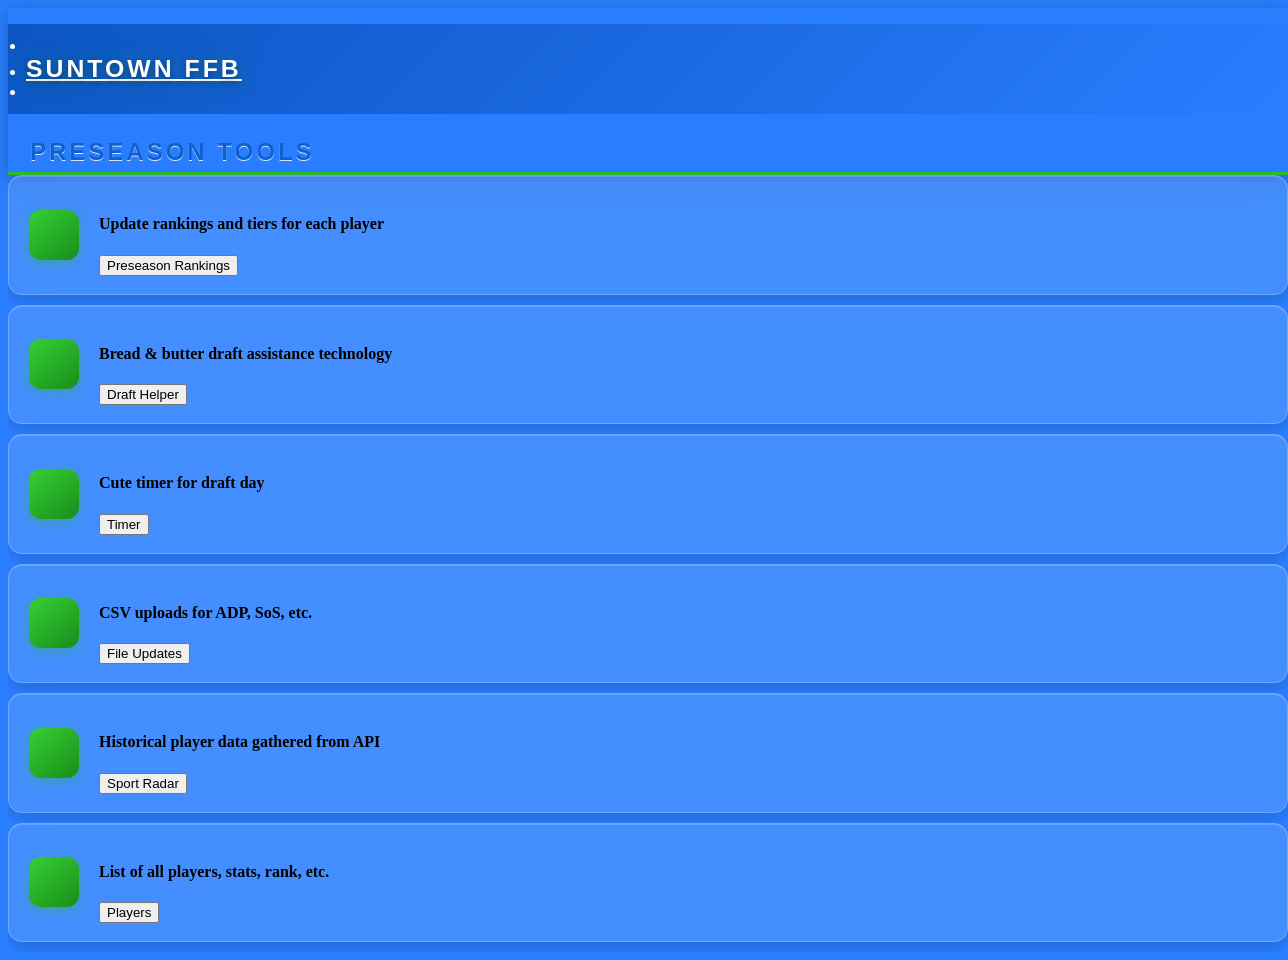
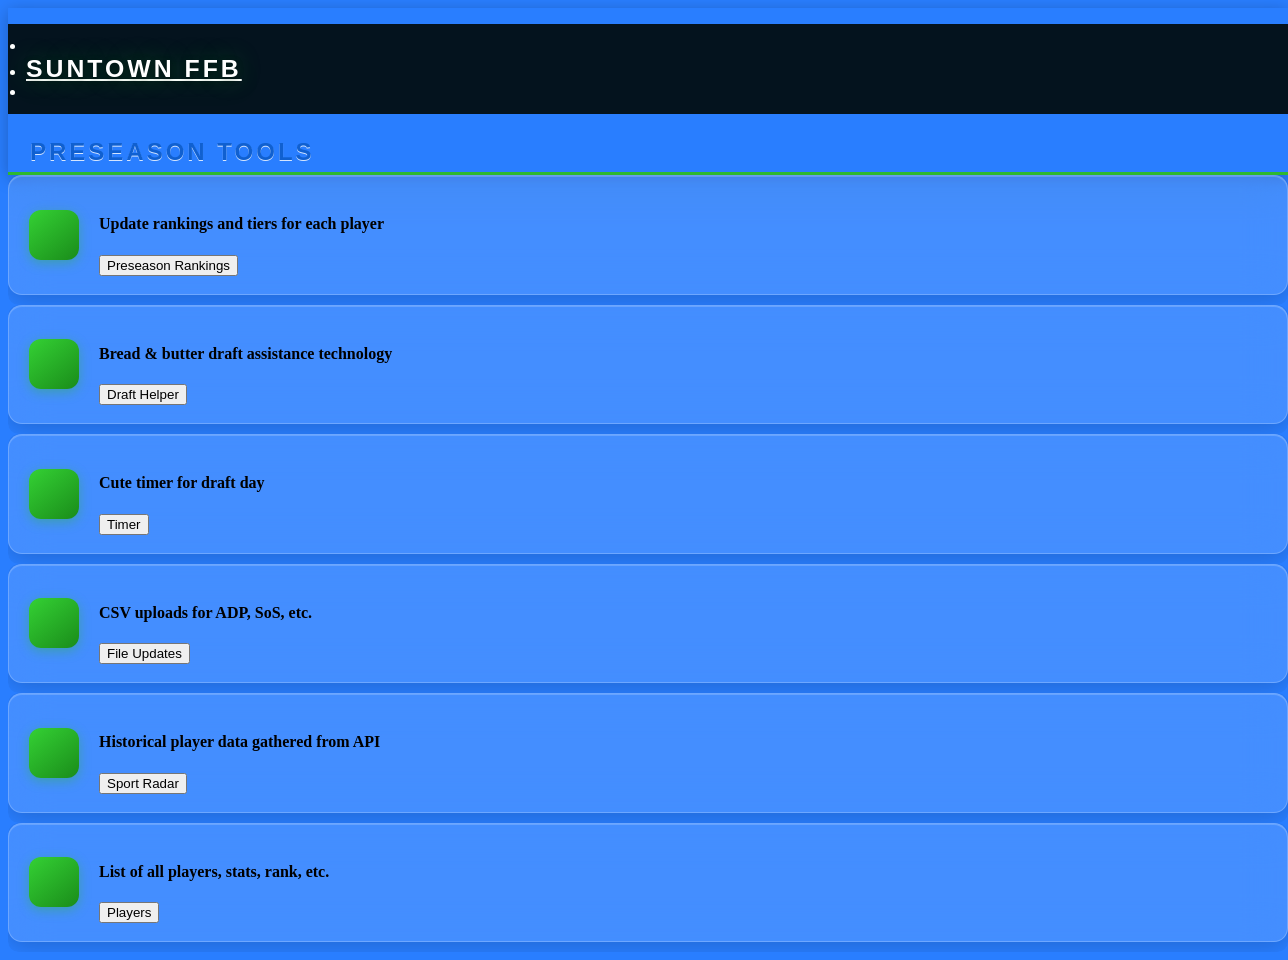

Updated nav and added logo images

--- a/assets/suntown.css
+++ b/assets/suntown.css
@@ -33,8 +33,18 @@ html body {
 }
 
 .header-navbar.navbar-semi-dark .navbar-header {
-    background: linear-gradient(135deg, #0d55c4, #297eff) !important;
+    background: #04131e !important;
     color: #fff;
+}
+
+.navbar-logo {
+    height: 36px;
+    width: auto;
+    display: block;
+}
+
+.navbar-logo-sm {
+    height: 26px;
 }
 
 .header-navbar.navbar-semi-dark .navbar-header h2 {
@@ -48,9 +58,15 @@ html body {
     text-shadow: 0 2px 6px rgba(0,0,0,0.35), 0 0 24px rgba(46,184,46,0.4);
 }
 
-.main-menu.menu-dark .navigation>li.active>a {
-    color: #162029;
-    background-color: #297eff;
+.main-menu.menu-dark .navigation > li.active > a {
+    background: #297eff !important;
+    color: #fff !important;
+    text-decoration: none !important;
+    border-left: 3px solid rgba(255,255,255,0.5);
+}
+
+.main-menu.menu-dark .navigation > li.active > a i {
+    color: #fff !important;
 }
 
 ul.nav.navbar-nav {
@@ -79,19 +95,39 @@ div#navbar-mobile h2 {
 .main-menu.menu-dark .navigation,
 .main-menu.menu-dark,
 .main-menu.menu-dark .navigation > li.open > ul {
-    /* background-color: #2eff37; */
-    background-color: #2eb82e;
+    background: linear-gradient(170deg, #259925 0%, #2eb82e 52%, #28b028 100%) !important;
 }
 
 .main-menu.menu-dark .navigation li a {
-    color: #000;
+    color: rgba(0, 30, 0, 0.82);
+    text-decoration: none !important;
+    font-family: 'Barlow Condensed', sans-serif;
+    font-weight: 600;
+    font-size: 13px;
+    letter-spacing: 1.1px;
+    text-transform: uppercase;
+    transition: color 0.18s ease, background 0.18s ease;
+    border-left: 3px solid transparent;
+}
+
+.main-menu.menu-dark .navigation > li > a i {
+    color: rgba(0, 60, 0, 0.55) !important;
+    transition: color 0.18s ease, transform 0.18s ease;
 }
 
 .main-menu.menu-dark .navigation > li:hover > a,
 .main-menu.menu-dark .navigation > li.open .hover > a,
 .main-menu.menu-dark .navigation > li.open > a {
-    /* background-color: #04015d; */
-    background-color: #297eff;
+    background: #297eff !important;
+    color: #fff !important;
+    text-decoration: none !important;
+    border-left: 3px solid rgba(255, 255, 255, 0.4);
+}
+
+.main-menu.menu-dark .navigation > li:hover > a i,
+.main-menu.menu-dark .navigation > li.open > a i {
+    color: #fff !important;
+    transform: translateX(2px);
 }
 
 body.vertical-layout.vertical-menu.menu-collapsed
@@ -108,8 +144,7 @@ body.vertical-layout.vertical-menu.menu-collapsed
     a.menu-title,
 .main-menu.menu-dark .navigation > li > ul,
 .main-menu.menu-dark ul.menu-popout {
-    /* background-color: #04015d; */
-    background-color: #297eff;
+    background: linear-gradient(170deg, #259925 0%, #2eb82e 52%, #28b028 100%) !important;
 }
 
 .bg-green-ffb {
@@ -530,6 +565,9 @@ span.seed {
     color: #fff;
     line-height: 1.1;
     word-break: break-word;
+    direction: ltr;
+    unicode-bidi: embed;
+    text-align: right;
 }
 
 /* Equal-height stat cards within a section row */
@@ -839,9 +877,7 @@ tr.color-black td {
 .footer {
     width: 100%;
     height: 32px;
-    background: rgba(4, 8, 20, 0.82);
-    backdrop-filter: blur(8px);
-    -webkit-backdrop-filter: blur(8px);
+    background: #04131e;
     border-top: 1px solid rgba(41, 126, 255, 0.18);
     display: flex;
     align-items: center;
@@ -1298,4 +1334,81 @@ div.dt-container .dt-paging-button:not(.disabled):hover {
         width: 100% !important;
         margin: 0 !important;
     }
+}
+
+/* =============================================
+   SIDEBAR POLISH
+   ============================================= */
+
+/* Item dividers */
+.main-menu.menu-dark .navigation > li {
+    border-bottom: 1px solid rgba(255,255,255,0.04);
+    margin: 0 !important;
+}
+
+/* Submenu items */
+.main-menu.menu-dark .navigation li .menu-item {
+    color: rgba(0, 30, 0, 0.75) !important;
+    text-decoration: none !important;
+    font-family: 'Barlow Condensed', sans-serif;
+    font-size: 12px;
+    letter-spacing: 0.8px;
+    text-transform: uppercase;
+    transition: color 0.15s ease;
+}
+
+.main-menu.menu-dark .navigation li .menu-item:hover {
+    color: #fff !important;
+    text-decoration: none !important;
+}
+
+/* Thin custom scrollbar on the menu */
+.main-menu-content::-webkit-scrollbar {
+    width: 3px;
+}
+.main-menu-content::-webkit-scrollbar-track {
+    background: transparent;
+}
+.main-menu-content::-webkit-scrollbar-thumb {
+    background: rgba(41, 126, 255, 0.22);
+    border-radius: 2px;
+}
+
+/* Collapsed-mode icon glow on hover (icon-only view) */
+body.vertical-layout.vertical-menu.menu-collapsed .main-menu .navigation > li:hover > a,
+body.vertical-layout.vertical-menu.menu-collapsed .main-menu .navigation > li.active > a {
+    background: rgba(41, 126, 255, 0.18) !important;
+}
+
+/* Remove any stray underlines inside the sidebar */
+.main-menu a,
+.main-menu a:hover,
+.main-menu a:focus {
+    text-decoration: none !important;
+}
+
+/* =============================================
+   PAGE HERO BANNER
+   ============================================= */
+
+.page-hero {
+    position: relative;
+    text-align: center;
+    padding: 36px 20px 24px;
+    margin-bottom: 28px;
+    background: #010b15;
+    border-radius: 14px;
+    overflow: hidden;
+    border: 1px solid rgba(41, 126, 255, 0.12);
+    box-shadow: 0 8px 40px rgba(0, 0, 0, 0.45);
+}
+
+.page-hero-logo {
+    width: 300px;
+    max-width: 75%;
+}
+
+@media (max-width: 768px) {
+    .page-hero { padding: 24px 16px 18px; margin-bottom: 20px; }
+    .page-hero-logo { width: 220px; }
 }
